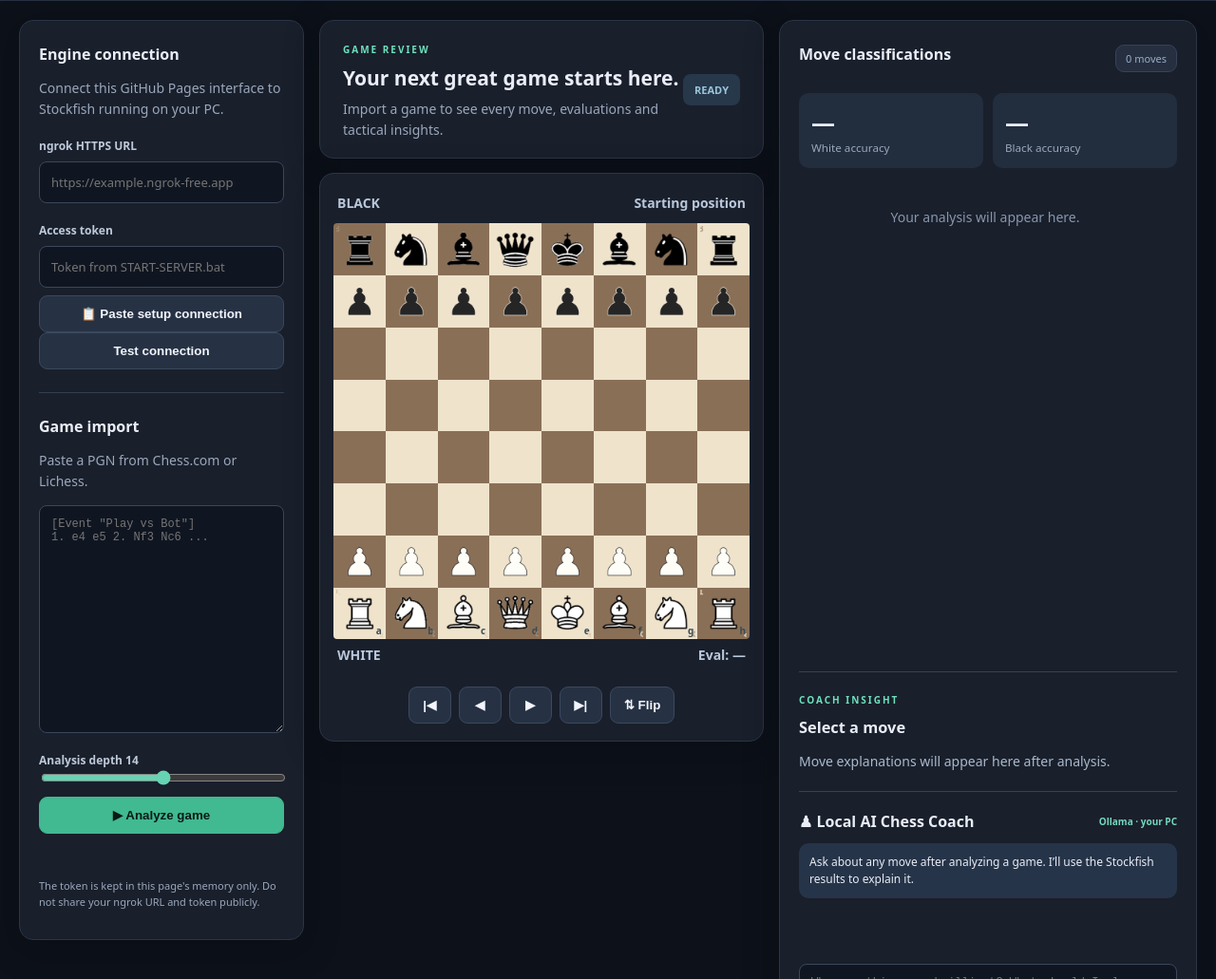
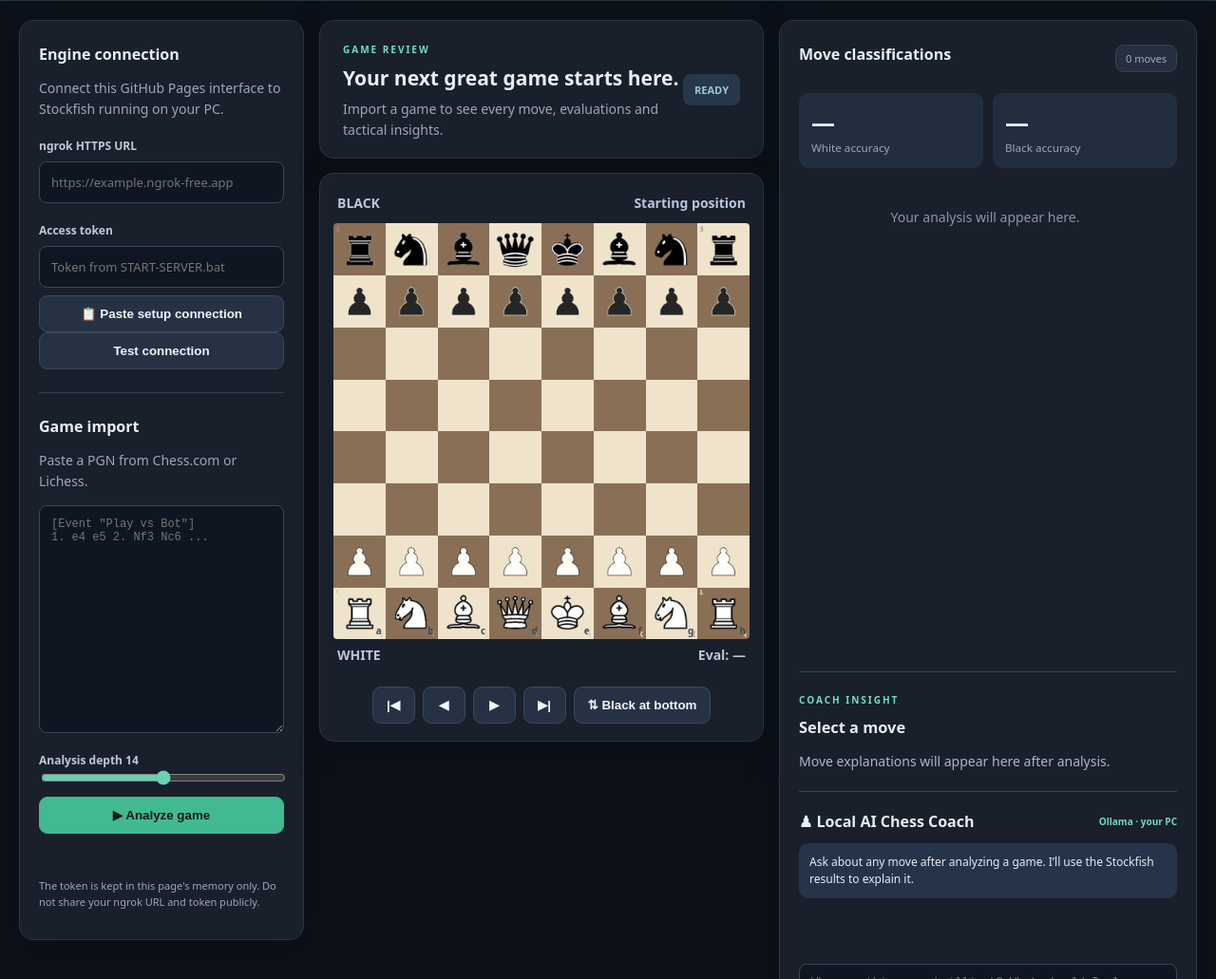
Before and after one commit to RBCOSMOS/chess-review, a plain HTML site: page index.html in a window 1280 px wide. Shown: the part 69-1100 px from the top of the page at 95% size. Drawn offline with Linux system fonts and the light colour scheme.

Commit message:
Update Chess Study website files

```diff
--- a/app.js
+++ b/app.js
@@ -2,7 +2,7 @@
 'use strict';
 const $=id=>document.getElementById(id);
 const START='rnbqkbnr/pppppppp/8/8/8/8/PPPPPPPP/RNBQKBNR';
-let parsed=null,analysis=null,selected=0,flipped=false,busy=false;
+let parsed=null,analysis=null,selected=0,flipped=localStorage.getItem("chess-board-black-bottom")==="true",busy=false;
 const icons={Brilliant:'brilliant',Great:'great',Best:'best',Excellent:'excellent',Good:'good',Inaccuracy:'inaccuracy',Mistake:'mistake',Blunder:'blunder',Book:'book',Miss:'mistake'};
 const cleanUrl=u=>{const x=new URL(u.trim());if(x.protocol!=='https:'||x.username||x.password||x.search||x.hash)throw Error('Use an HTTPS ngrok URL without a path, query or credentials.');return x.origin;};
 function message(t){$('error').textContent=t||'';}
@@ -22,6 +22,10 @@ function drawBoard(){
   board.append(cell);
  }
  const m=parsed?.moves[selected-1],r=analysis?.moves[selected-1];
+ $('blackName').textContent=flipped?(parsed?.headers.White||'WHITE'):(parsed?.headers.Black||'BLACK');
+ $('whiteName').textContent=flipped?(parsed?.headers.Black||'BLACK'):(parsed?.headers.White||'WHITE');
+ $('flip').textContent=flipped?'⇅ White at bottom':'⇅ Black at bottom';
+ $('flip').setAttribute('aria-label',flipped?'Put White at bottom':'Put Black at bottom');
  $('moveNum').textContent=m?`${Math.ceil(selected/2)}${selected%2?'.':'...'} ${m.san}`:'Starting position';
  $('rating').textContent=r?`${r.label} · ${m.san}`:'Select a move';
  $('explain').textContent=r?.explanation||'Move explanations will appear here after analysis.';
@@ -93,7 +97,7 @@ $('first').onclick=()=>{selected=0;drawBoard();};
 $('prev').onclick=()=>{selected=Math.max(0,selected-1);drawBoard();};
 $('next').onclick=()=>{selected=Math.min(parsed?.moves.length||0,selected+1);drawBoard();};
 $('last').onclick=()=>{selected=parsed?.moves.length||0;drawBoard();};
-$('flip').onclick=()=>{flipped=!flipped;drawBoard();};
+$('flip').onclick=()=>{flipped=!flipped;localStorage.setItem('chess-board-black-bottom',String(flipped));drawBoard();};
 document.addEventListener('keydown',e=>{
  if(e.altKey||e.ctrlKey||e.metaKey||e.shiftKey||['INPUT','TEXTAREA'].includes(document.activeElement.tagName)||document.activeElement.isContentEditable)return;
  const n=parsed?.moves.length||0;
--- a/index.html
+++ b/index.html
@@ -2,7 +2,7 @@
 <header><div class="logo">♞ <span>CHESS<span class="accent">STUDY</span></span><small>REVIEW LAB</small></div><div class="header-right"><span id="status" class="status">● Not connected</span><span class="chip">Stockfish · Local PC</span></div></header>
 <main><aside class="left panel"><h2>Engine connection</h2><p class="sub">Connect this GitHub Pages interface to Stockfish running on your PC.</p><label>ngrok HTTPS URL<input id="url" placeholder="https://example.ngrok-free.app" autocomplete="off"></label><label>Access token<input id="token" type="password" placeholder="Token from START-SERVER.bat" autocomplete="off"></label><button id="pasteSetup" class="secondary">📋 Paste setup connection</button><button id="connect" class="secondary">Test connection</button><div class="separator"></div><h2>Game import</h2><p class="sub">Paste a PGN from Chess.com or Lichess.</p><textarea id="pgn" spellcheck="false" placeholder="[Event &quot;Play vs Bot&quot;]&#10;1. e4 e5 2. Nf3 Nc6 ..."></textarea><label>Analysis depth <strong id="depthValue">14</strong><input id="depth" type="range" min="8" max="20" value="14"></label><button id="analyze" class="primary">▶ Analyze game</button><p id="error" class="error"></p><p class="sub small">The token is kept in this page's memory only. Do not share your ngrok URL and token publicly.</p></aside>
 <section class="center"><div class="summary panel"><div><span class="eyebrow">GAME REVIEW</span><h1 id="match">Your next great game starts here.</h1><p id="detail" class="sub">Import a game to see every move, evaluations and tactical insights.</p></div><div id="progress" class="progress">READY</div></div>
-<div class="boardbox panel"><div class="boardbar"><span id="blackName">BLACK</span><span id="moveNum">Starting position</span></div><div id="board" class="board" aria-label="Chessboard"></div><div class="boardbar"><span id="whiteName">WHITE</span><span id="evaluation">Eval: —</span></div><div class="controls"><button id="first">|◀</button><button id="prev">◀</button><button id="next">▶</button><button id="last">▶|</button><button id="flip">⇅ Flip</button></div></div></section>
+<div class="boardbox panel"><div class="boardbar"><span id="blackName">BLACK</span><span id="moveNum">Starting position</span></div><div id="board" class="board" aria-label="Chessboard"></div><div class="boardbar"><span id="whiteName">WHITE</span><span id="evaluation">Eval: —</span></div><div class="controls"><button id="first">|◀</button><button id="prev">◀</button><button id="next">▶</button><button id="last">▶|</button><button id="flip" title="Switch between White and Black at the bottom">⇅ Black at bottom</button></div></div></section>
 <aside class="right panel"><div class="righthead"><h2>Move classifications</h2><span class="chip" id="moveCount">0 moves</span></div><div class="stats" id="stats"><div><b>—</b><small>White accuracy</small></div><div><b>—</b><small>Black accuracy</small></div></div><div id="moves" class="moves"><div class="empty">Your analysis will appear here.</div></div><div class="insight"><span class="eyebrow">COACH INSIGHT</span><h3 id="rating">Select a move</h3><p id="explain">Move explanations will appear here after analysis.</p></div><section class="coach-chat"><h2>♟ Local AI Chess Coach <small>Ollama · your PC</small></h2><div id="coachMessages" class="coach-messages"><div class="coach-message assistant">Ask about any move after analyzing a game. I’ll use the Stockfish results to explain it.</div></div><form id="coachForm"><textarea id="coachQuestion" rows="2" maxlength="1200" placeholder="Why was this move brilliant? What should I play instead?"></textarea><button id="coachSend" type="submit">Ask AI Coach</button></form><p class="sub small">Runs locally through Ollama. AI explanations can make mistakes; check tactical claims against Stockfish.</p></section></aside></main>
 <footer>Independent chess analysis · Inspired by modern chess review dashboards · Not affiliated with Chess.com or LeoChess · Classification labels are estimates</footer>
 <script src="pgn-import.js"></script><script src="app.js?v=69"></script></body></html>
```
